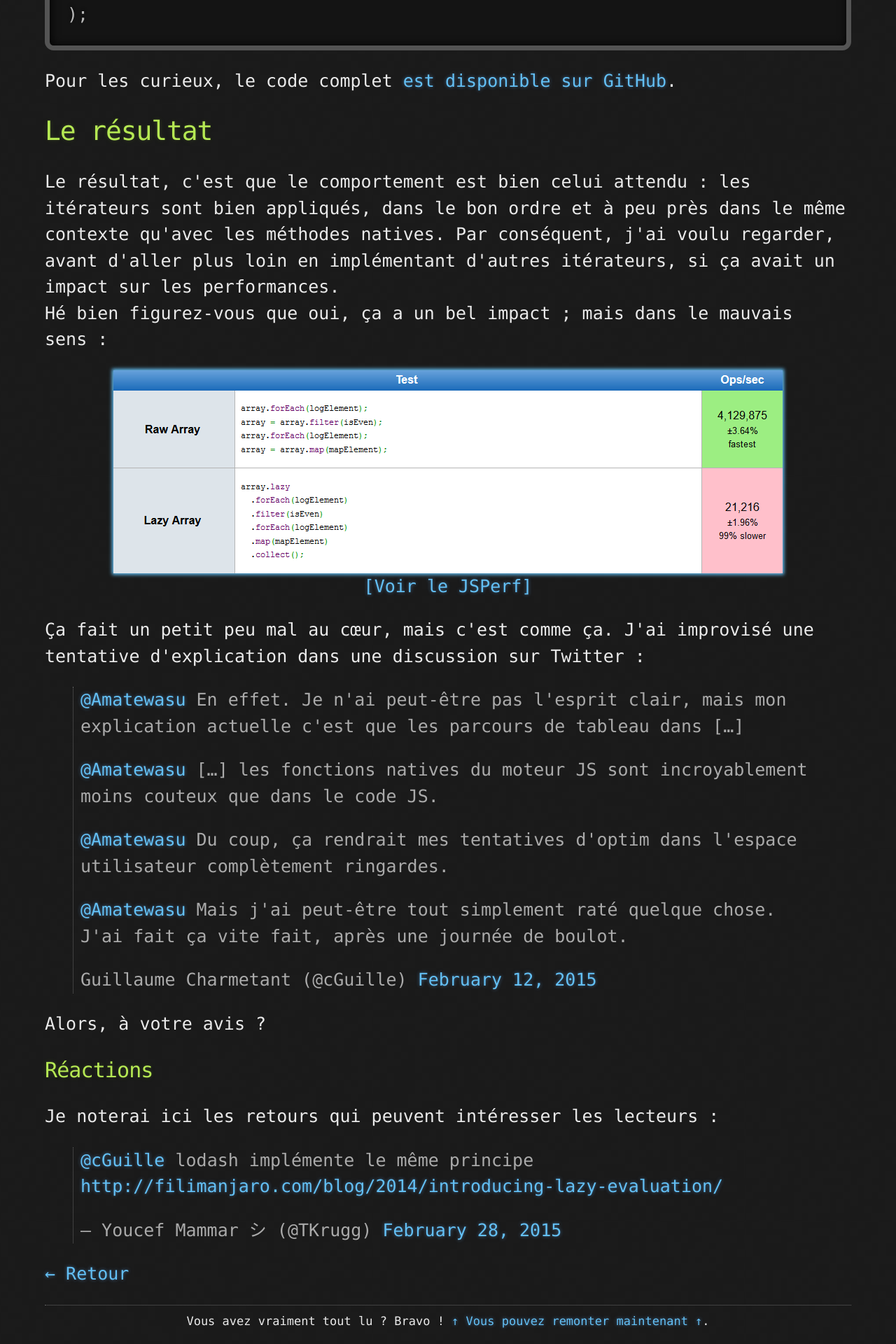
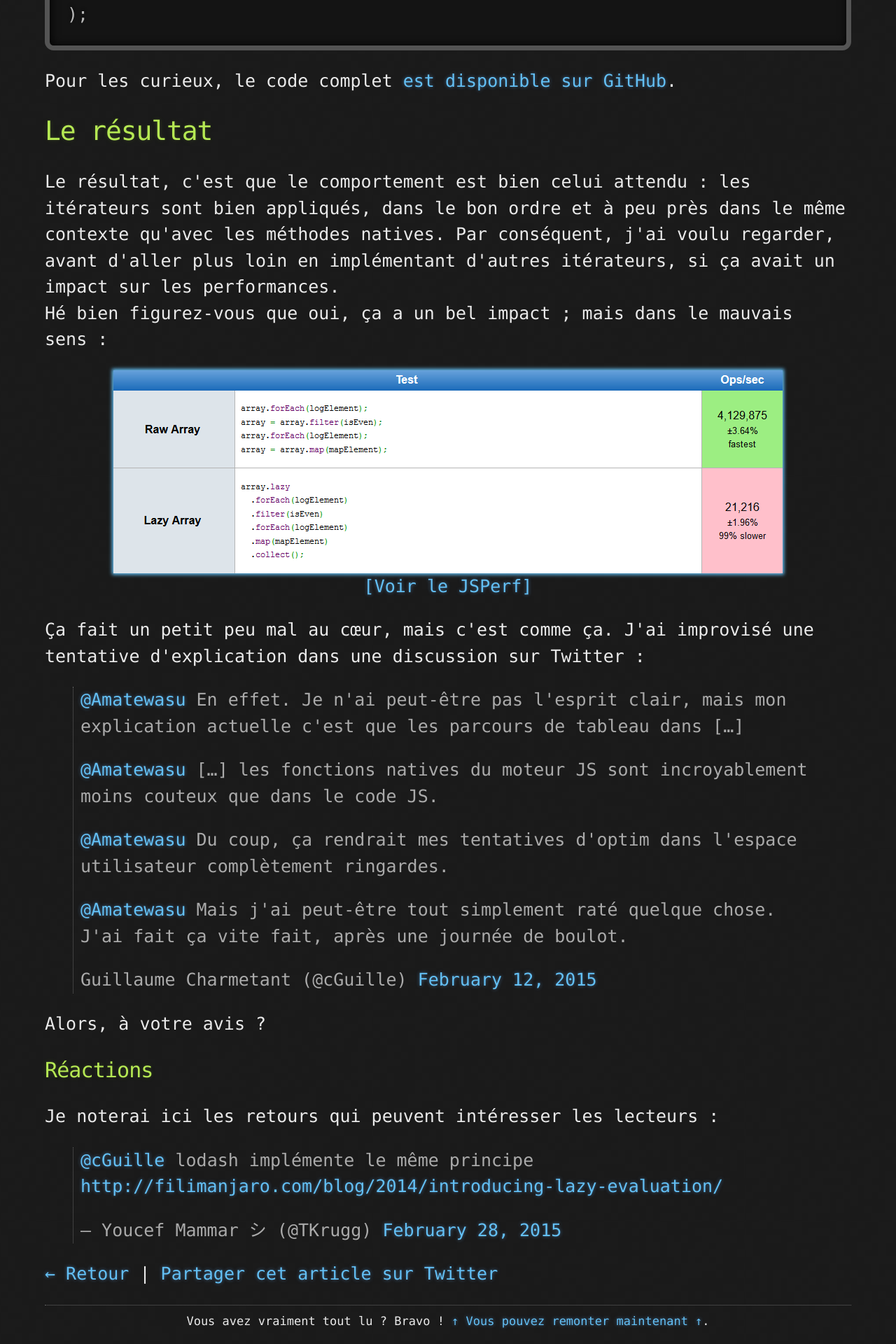
Before and after one commit to cGuille/cGuille.github.io, a Jekyll site: the page built from _posts/2015-02-28-tant-pis.html, in a window 1280 px wide. Shown: the part 3576-5496 px from the top of the page at 70% size. Built offline with Jekyll 4.4.1, drawn with Linux system fonts in a browser that asks for light colours.

Commit message:
Add twitter sharing link to post layout

```diff
--- a/_layouts/post.html
+++ b/_layouts/post.html
@@ -11,5 +11,9 @@ layout: default
 {{ content }}
   </div>
 </article>
-<p><a href="/" class="return-link">← Retour</a></p>
+<p>
+  <a href="/" class="return-link">← Retour</a>
+  |
+  <a href="https://twitter.com/intent/tweet?text={{ page.title | truncate: 100,'…' | uri_escape }}&via=cGuille&url={{ site.url | append: page.url | uri_escape }}" target="_blank">Partager cet article sur Twitter</a>
+</p>
 <footer>Vous avez vraiment tout lu ? Bravo ! <a href="#">↑ Vous pouvez remonter maintenant ↑</a>.</footer>
```
